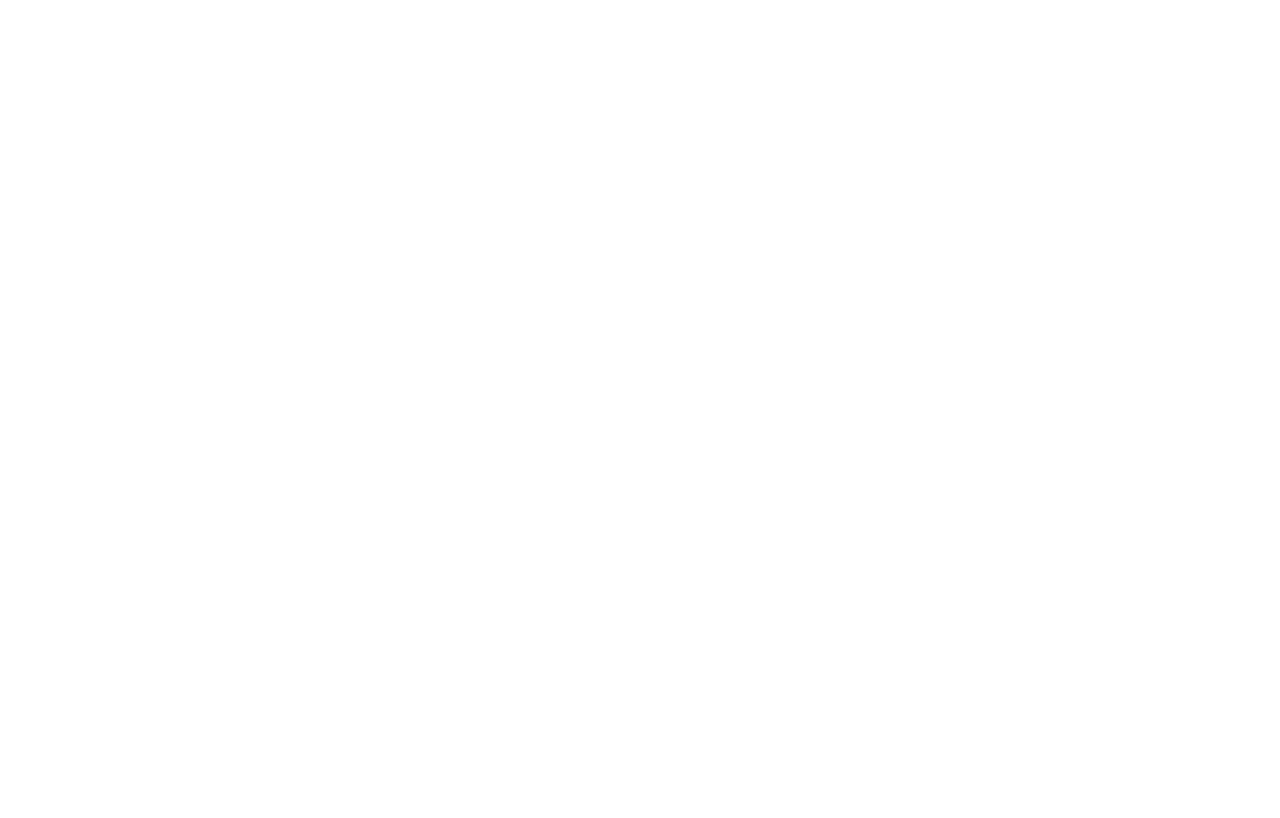
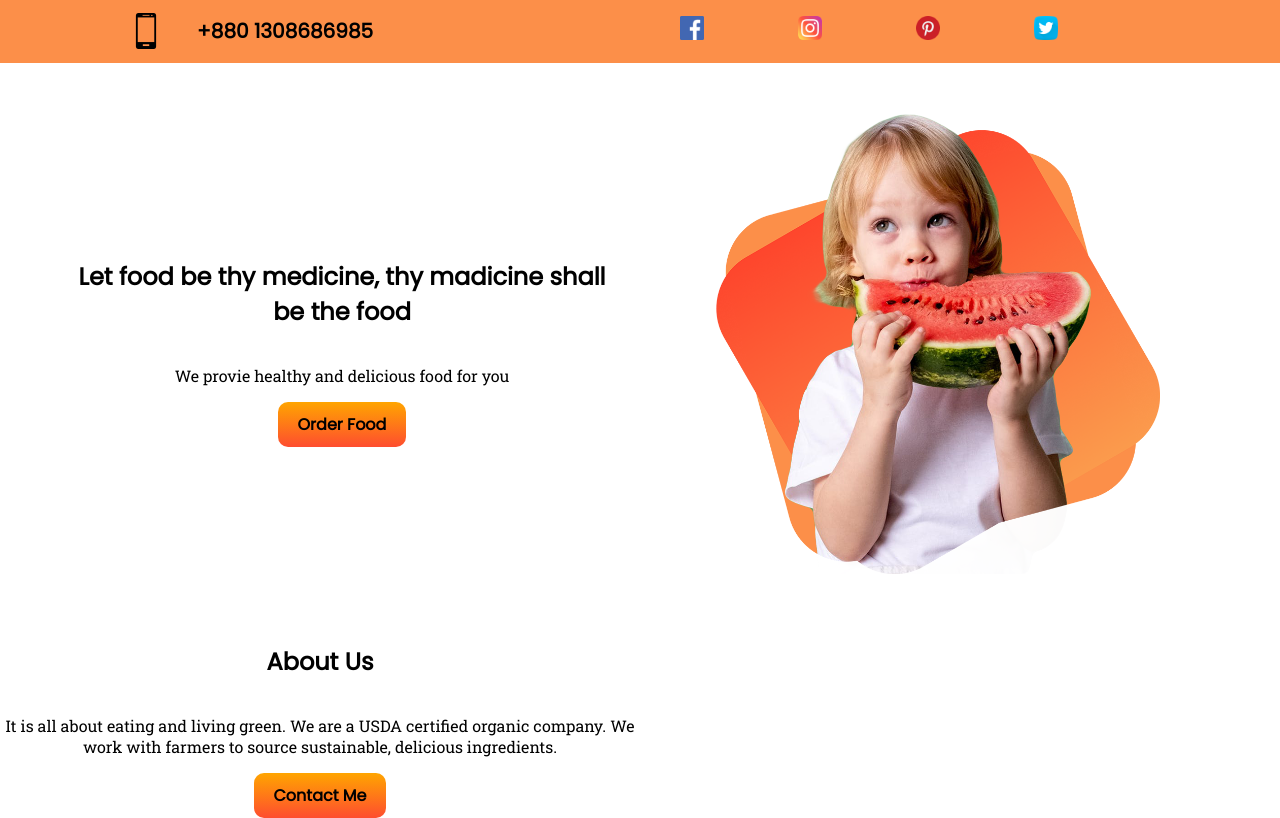
Before and after one commit to aashabul/food-network, a plain HTML site: page index.html in a window 1280 px wide. Drawn offline with Linux system fonts and the light colour scheme.

Commit message:
welcome section added

```diff
--- a/index.html
+++ b/index.html
@@ -5,11 +5,85 @@
     <meta charset="UTF-8">
     <meta http-equiv="X-UA-Compatible" content="IE=edge">
     <meta name="viewport" content="width=device-width, initial-scale=1.0">
-    <title>Document</title>
+    <!-- font links -->
+    <link rel="preconnect" href="https://fonts.googleapis.com">
+    <link rel="preconnect" href="https://fonts.gstatic.com" crossorigin>
+    <link href="https://fonts.googleapis.com/css2?family=Poppins&display=swap" rel="stylesheet">
+
+    <link rel="preconnect" href="https://fonts.googleapis.com">
+    <link rel="preconnect" href="https://fonts.gstatic.com" crossorigin>
+    <link href="https://fonts.googleapis.com/css2?family=Roboto+Slab&display=swap" rel="stylesheet">
+    <link rel="shortcut icon" href="images/fav-icon.png">
+    <!-- stylesheet link -->
+    <link rel="stylesheet" href="style.css">
+    <title>Food Network | Chef Portfolio</title>
 </head>
 
 <body>
+    <!-- navigation bar -->
+    <nav class="">
+        <div class="center">
+            <div class="left half-width">
+                <div class="call-me">
+                    <img src="images/phone.png" alt="phone-icon">
+                    <span class="center">+880 1308686985</span>
+                </div>
+            </div>
 
+            <div class="right half-width">
+                <ul>
+                    <li>
+                        <a target="_blank" href="https://www.facebook.com/aunikdecapricon">
+                            <img src="images/facebook.png" alt="facebook-icon">
+                        </a>
+                    </li>
+                    <li>
+                        <a target="_blank" href="https://www.instagram.com/auniklacapricorn/">
+                            <img src="images/instagram.png" alt="instagram-icon">
+                        </a>
+                    </li>
+                    <li>
+                        <a target="_blank" href="#">
+                            <img src="images/pinterest.png" alt="pinterest-icon">
+                        </a>
+                    </li>
+                    <li>
+                        <a target="_blank" href="#">
+                            <img src="images/twitter.png" alt="twitter-icon">
+                        </a>
+                    </li>
+                </ul>
+            </div>
+        </div>
+    </nav>
+
+    <section class="welcome-area">
+        <div class="text-area half-width">
+            <h1>Let food be thy medicine, thy madicine shall be the food</h1>
+            <p>We provie healthy and delicious food for you</p>
+            <a class="link-button" target="_blank" href="#">Order Food</a>
+        </div>
+
+        <div class="photo-area half-width">
+            <img src="images/baby.png" alt="baby eating watermelon">
+        </div>
+    </section>
+
+    <section class="about-me">
+        <div class="text-area half-width">
+            <h1>About Us</h1>
+            <p>
+                It is all about eating and living green. We are a USDA certified organic company. We work with farmers
+                to source sustainable, delicious ingredients.
+            </p>
+            <a class="link-button" target="_blank" href="#">Contact Me</a>
+        </div>
+
+        <div class="photo-area half-width">
+            <img src="" alt="">
+        </div>
+
+    </section>
 </body>
 
 </html>
```
